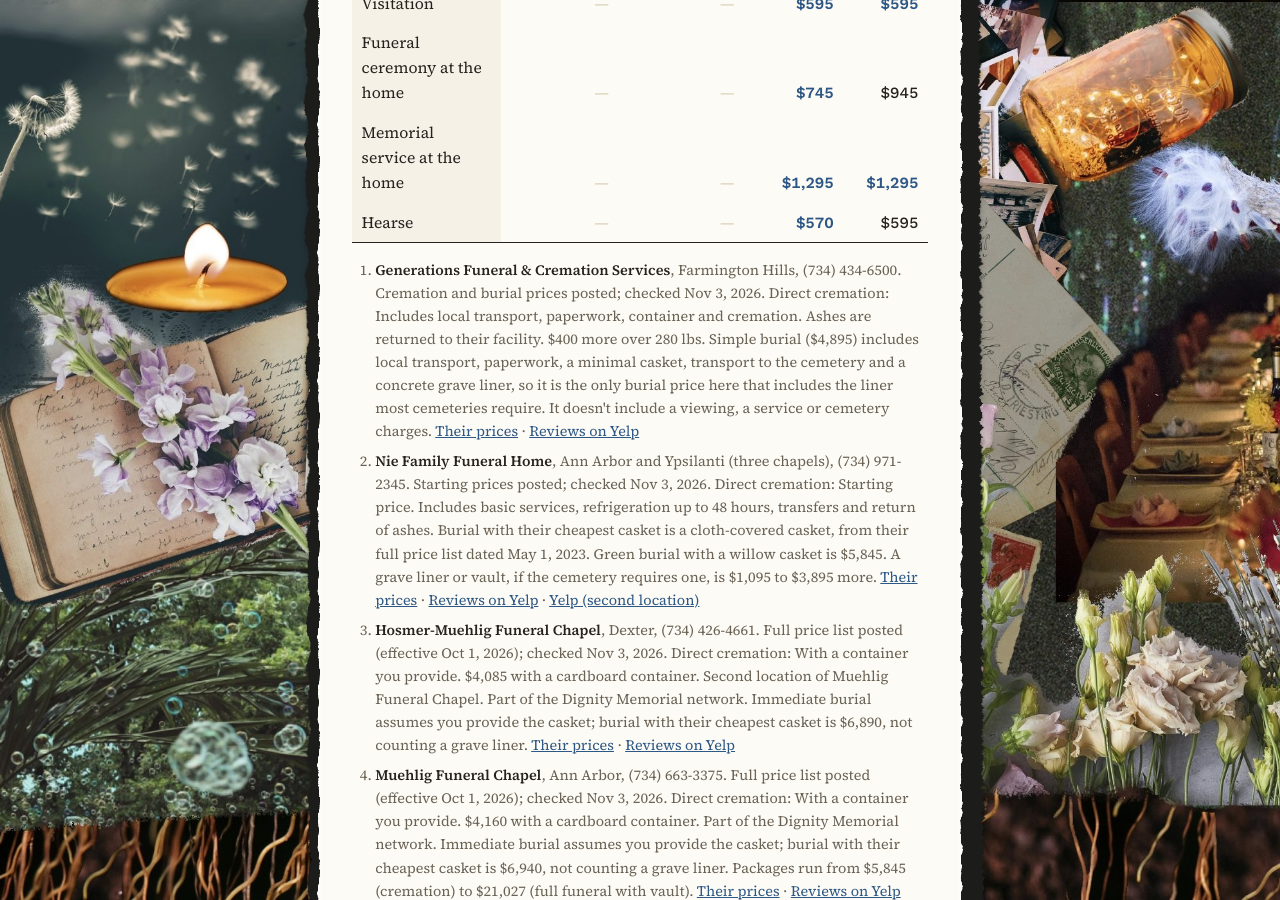
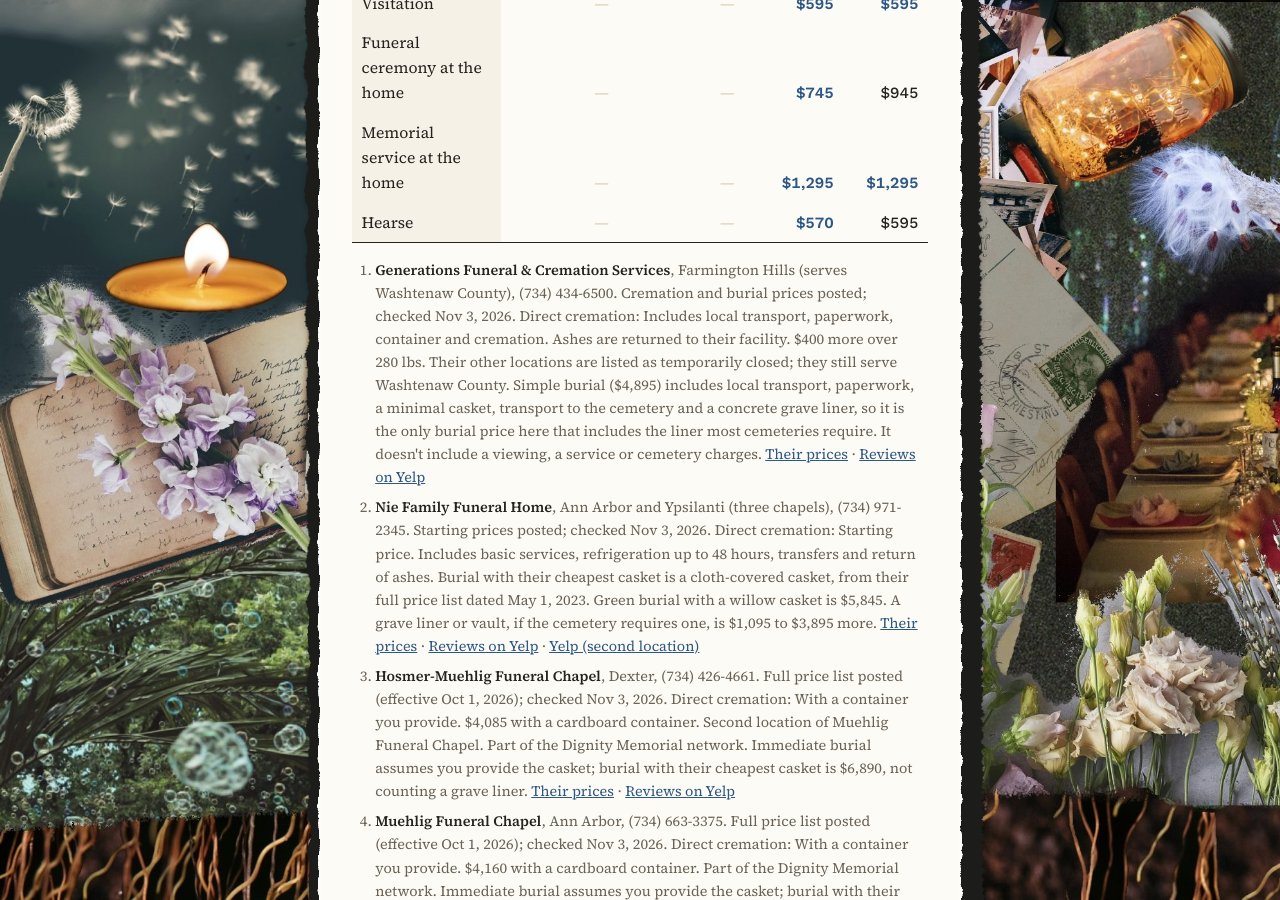
Before and after one commit to katekelley/graveandseed, a Jekyll site: the page built from prices.html, in a window 1280 px wide and 900 px high, scrolled down 1838 px. Built offline with Jekyll 4.4.1, drawn with Linux system fonts in a browser that asks for light colours.

Commit message:
Note Generations' closed locations and Washtenaw service area
Co-Authored-By: Claude Opus 5.5 <noreply@anthropic.com>
Claude-Session: https://claude.ai/code/session_011MgnuE64cQZ1C3cuogwWEL

```diff
--- a/_data/licenses.yml
+++ b/_data/licenses.yml
@@ -64,7 +64,7 @@ homes:
     since: "New license issued June 2026; the older Ochalek-Stark license is closed"
     discipline: "None on record"
   - name: "Generations Funeral & Cremation Services"
-    town: "Farmington Hills (Oakland County license)"
+    town: "Farmington Hills (Oakland County license; serves Washtenaw County, other locations listed as temporarily closed)"
     status: "Active"
     owner: "The Wilbur Group (new license issued Nov 5, 2026); the previous company's licenses are closed"
     license: "4502020270"
--- a/_data/prices.yml
+++ b/_data/prices.yml
@@ -15,7 +15,7 @@ homes:
   - name: "Generations Funeral & Cremation Services"
     yelp: "https://www.yelp.com/biz/generations-funeral-and-cremation-services-farmington-hills"
     short: "Generations"
-    town: "Farmington Hills"
+    town: "Farmington Hills (serves Washtenaw County)"
     phone: "(734) 434-6500"
     website: "https://generationsfuneralservice.com"
     posted: "Cremation and burial prices posted"
@@ -31,7 +31,7 @@ homes:
     ceremony: ""
     memorial: ""
     hearse: ""
-    notes: "Simple burial ($4,895) includes local transport, paperwork, a minimal casket, transport to the cemetery and a concrete grave liner, so it is the only burial price here that includes the liner most cemeteries require. It doesn't include a viewing, a service or cemetery charges."
+    notes: "Their other locations are listed as temporarily closed; they still serve Washtenaw County. Simple burial ($4,895) includes local transport, paperwork, a minimal casket, transport to the cemetery and a concrete grave liner, so it is the only burial price here that includes the liner most cemeteries require. It doesn't include a viewing, a service or cemetery charges."
   - name: "Nie Family Funeral Home"
     yelp: "https://www.yelp.com/biz/nie-family-funeral-home-and-cremation-service-ann-arbor"
     yelp_more: "https://www.yelp.com/biz/nie-funeral-home-ann-arbor-2"
```
